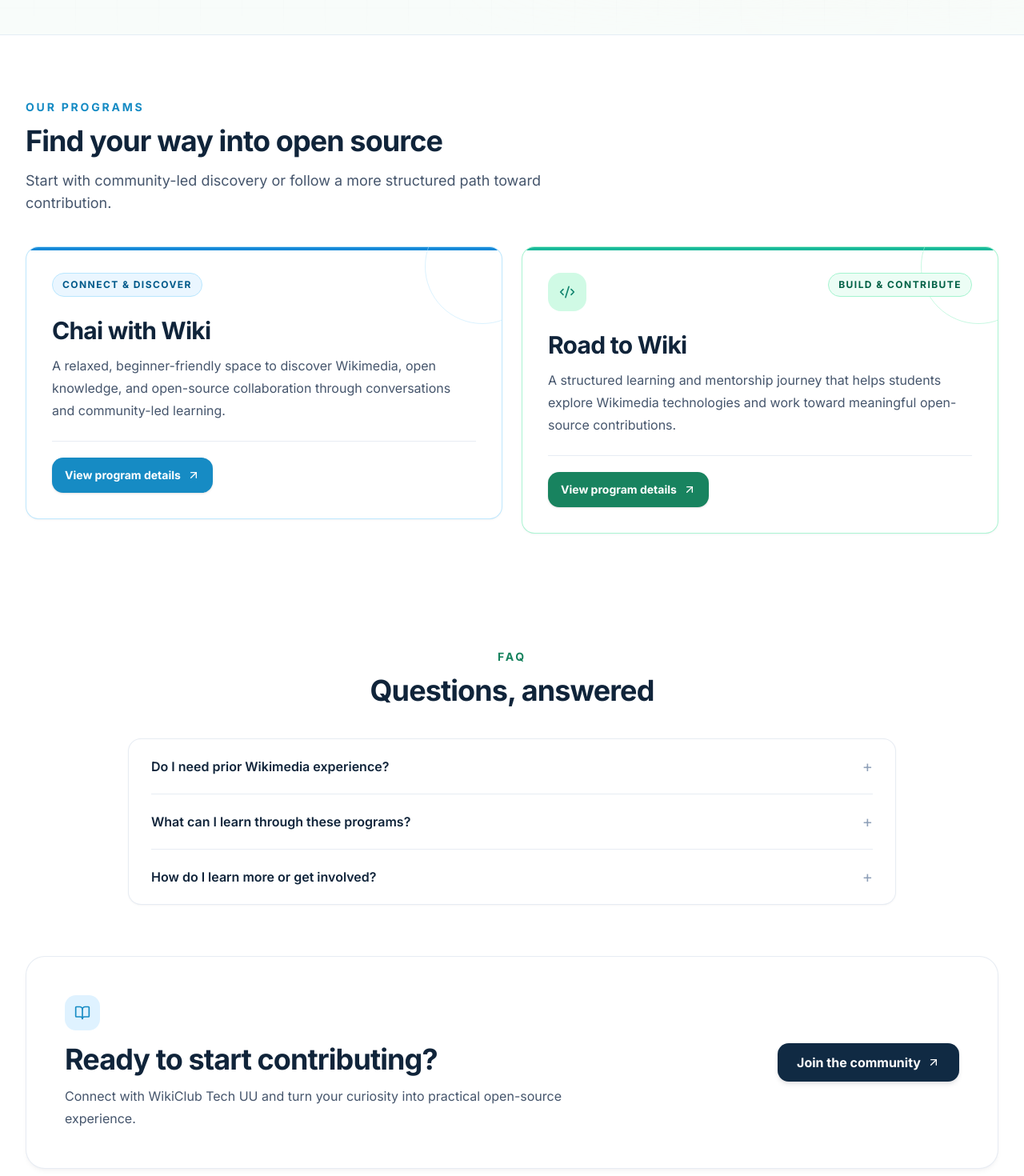
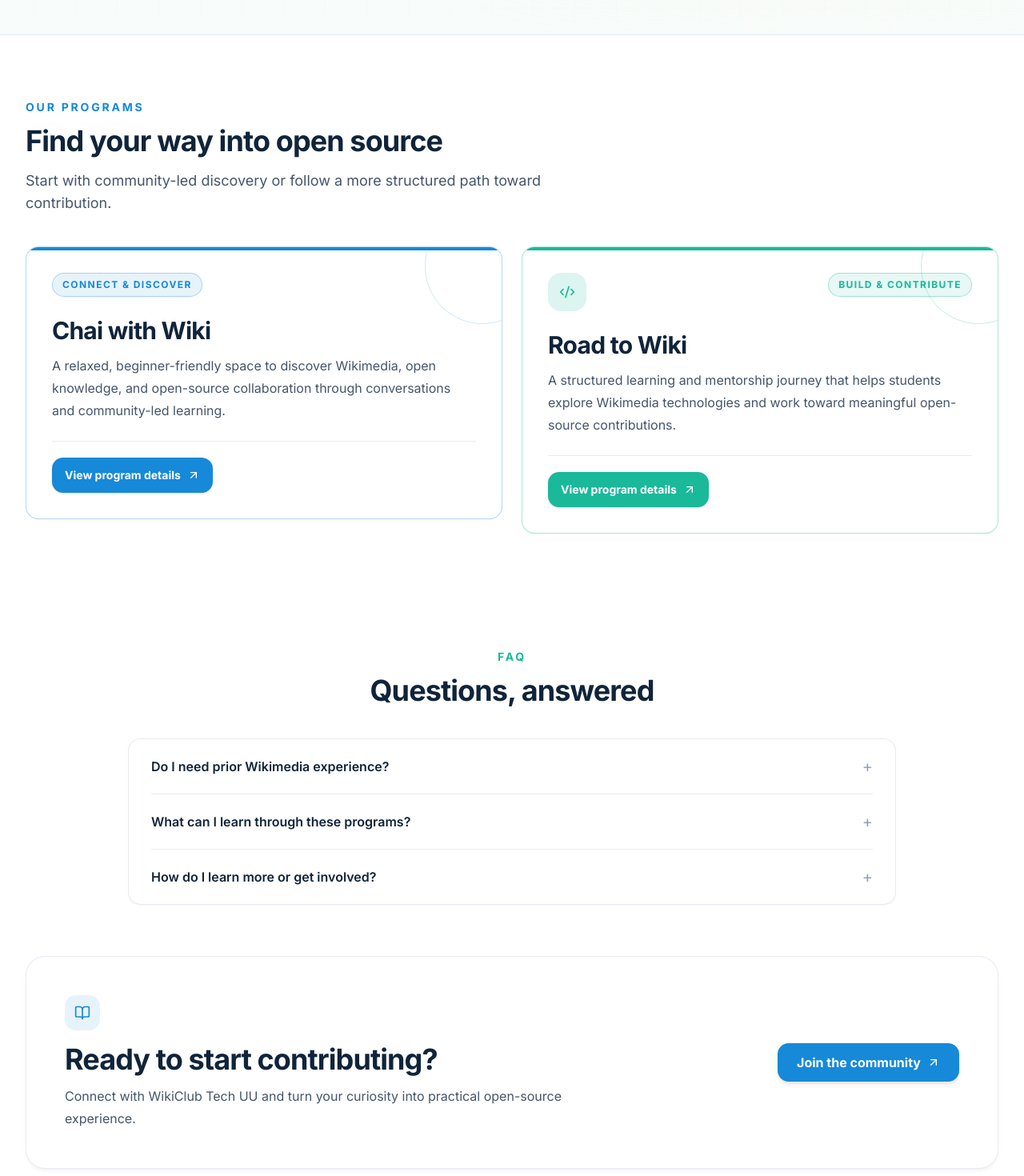
Before and after one commit to wikiclubtechuu/WikiClub-Tech-UU, a Next.js app: page /programs in a window 1280 px wide. Shown: the part 660-2130 px from the top of the page at 80% size. Built offline with nearby package versions, Linux system fonts and the light colour scheme.

Commit message:
Standardize program page blue and mint green accents

```diff
--- a/src/app/programs/page.tsx
+++ b/src/app/programs/page.tsx
@@ -84,8 +84,8 @@
         />
         <div className="relative z-10 mx-auto max-w-7xl px-5 py-14 sm:px-6 sm:py-20 lg:px-8 lg:py-24">
           <div className="max-w-4xl">
-            <span className="inline-flex items-center gap-2 rounded-full border border-sky-200/90 bg-white/75 px-4 py-2 text-sm font-semibold text-sky-800 shadow-sm shadow-sky-900/[0.04] backdrop-blur-sm">
-              <Sparkles className="h-4 w-4 text-sky-600 transition-transform duration-300 hover:rotate-12 hover:scale-110 motion-reduce:transform-none" aria-hidden="true" />
+            <span className="inline-flex items-center gap-2 rounded-full border border-[#1689d8]/30 bg-white/75 px-4 py-2 text-sm font-semibold text-[#1689d8] shadow-sm shadow-sky-900/[0.04] backdrop-blur-sm">
+              <Sparkles className="h-4 w-4 text-[#1689d8] transition-transform duration-300 hover:rotate-12 hover:scale-110 motion-reduce:transform-none" aria-hidden="true" />
               WikiClub Tech UU · Programs
             </span>
 
@@ -126,7 +126,7 @@
         className="mx-auto max-w-7xl scroll-mt-24 bg-white px-5 py-14 sm:px-6 sm:py-20 lg:px-8"
       >
         <div className="mb-8 max-w-2xl sm:mb-10">
-          <p className="text-xs font-bold uppercase tracking-[0.2em] text-[#168BC4] sm:text-sm">
+          <p className="text-xs font-bold uppercase tracking-[0.2em] text-[#1689d8] sm:text-sm">
             Our programs
           </p>
           <h2 className="mt-3 text-3xl font-bold tracking-tight text-[#10243A] sm:text-4xl">
@@ -147,7 +147,7 @@
               <FadeIn key={program.id} delayMs={index * 180}>
               <article
                 id={program.id}
-                className={`group relative isolate overflow-hidden rounded-2xl border bg-white p-6 shadow-sm shadow-slate-900/[0.04] transition duration-300 hover:-translate-y-1 hover:shadow-xl hover:shadow-slate-900/[0.08] sm:p-8 ${isBlue ? "border-sky-200/90 hover:border-sky-300" : "border-emerald-200/90 hover:border-emerald-300"}`}
+                className={`group relative isolate overflow-hidden rounded-2xl border bg-white p-6 shadow-sm shadow-slate-900/[0.04] transition duration-300 hover:-translate-y-1 hover:shadow-xl hover:shadow-slate-900/[0.08] sm:p-8 ${isBlue ? "border-[#1689d8]/30 hover:border-[#1689d8]" : "border-[#19b99a]/35 hover:border-[#19b99a]"}`}
               >
                 <div
                   aria-hidden="true"
@@ -155,17 +155,17 @@
                 />
                 <div
                   aria-hidden="true"
-                  className={`absolute -right-12 -top-12 h-36 w-36 rounded-full border ${isBlue ? "border-sky-200/50" : "border-emerald-200/60"}`}
+                  className={`absolute -right-12 -top-12 h-36 w-36 rounded-full border ${isBlue ? "border-[#1689d8]/20" : "border-[#19b99a]/25"}`}
                 />
 
                 <div className="relative flex items-start justify-between gap-4">
 {!isBlue && Icon && (
-                    <div className="group flex h-12 w-12 shrink-0 items-center justify-center rounded-2xl bg-emerald-100 text-[#12856f] transition-colors duration-300 hover:bg-emerald-200">
+                    <div className="group flex h-12 w-12 shrink-0 items-center justify-center rounded-2xl bg-[#19b99a]/15 text-[#19b99a] transition-colors duration-300 hover:bg-[#19b99a]/25">
                       <Icon className="h-5 w-5 transition-transform duration-300 group-hover:rotate-6 group-hover:scale-110 motion-reduce:transform-none" aria-hidden="true" />
                     </div>
                   )}
                   <span
-                    className={`rounded-full border px-3 py-1.5 text-[10px] font-bold tracking-[0.12em] sm:text-xs ${isBlue ? "border-sky-200 bg-sky-50 text-sky-800" : "border-emerald-200 bg-emerald-50 text-emerald-800"}`}
+                    className={`rounded-full border px-3 py-1.5 text-[10px] font-bold tracking-[0.12em] sm:text-xs ${isBlue ? "border-[#1689d8]/30 bg-[#1689d8]/10 text-[#1689d8]" : "border-[#19b99a]/35 bg-[#19b99a]/10 text-[#19b99a]"}`}
                   >
                     {program.eyebrow}
                   </span>
@@ -184,7 +184,7 @@
                     target="_blank"
                     rel="noopener noreferrer"
                     aria-label={"View more details about " + program.title}
-                    className={`group inline-flex min-h-11 items-center justify-center gap-2 rounded-xl px-4 py-2.5 text-sm font-bold text-white shadow-sm transition hover:-translate-y-0.5 focus-visible:outline-none focus-visible:ring-2 focus-visible:ring-offset-2 ${isBlue ? "bg-[#168BC4] hover:bg-[#0f78c0] focus-visible:ring-sky-500" : "bg-[#18835F] hover:bg-[#0f6f5d] focus-visible:ring-emerald-500"}`}
+                    className={`group inline-flex min-h-11 items-center justify-center gap-2 rounded-xl px-4 py-2.5 text-sm font-bold text-white shadow-sm transition hover:-translate-y-0.5 focus-visible:outline-none focus-visible:ring-2 focus-visible:ring-offset-2 ${isBlue ? "bg-[#1689d8] hover:bg-[#1689d8]/90 focus-visible:ring-[#1689d8]" : "bg-[#19b99a] text-[#0b2540] hover:bg-[#19b99a]/90 focus-visible:ring-[#19b99a]"}`}
                   >
                     View program details <ArrowUpRight className="h-4 w-4 transition-transform duration-300 group-hover:translate-x-0.5 group-hover:-translate-y-0.5 motion-reduce:transform-none" />
                   </a>
@@ -200,7 +200,7 @@
       <FadeIn>
       <section className="mx-auto max-w-5xl bg-white px-5 py-12 sm:px-6 sm:py-16 lg:px-8">
         <div className="text-center">
-          <p className="text-xs font-bold uppercase tracking-[0.2em] text-[#18835F] sm:text-sm">
+          <p className="text-xs font-bold uppercase tracking-[0.2em] text-[#19b99a] sm:text-sm">
             FAQ
           </p>
           <h2 className="mt-3 text-3xl font-bold tracking-tight text-[#10243A] sm:text-4xl">
@@ -211,7 +211,7 @@
         <div className="mt-8 divide-y divide-slate-200/80 overflow-hidden rounded-2xl border border-slate-200/80 bg-white px-5 shadow-sm shadow-slate-900/[0.03] sm:mt-10 sm:px-7">
           {faqs.map((faq) => (
             <details key={faq.q} className="group py-5">
-              <summary className="flex cursor-pointer list-none items-center justify-between gap-4 font-semibold text-[#10243A] transition hover:text-[#168BC4] [&::-webkit-details-marker]:hidden">
+              <summary className="flex cursor-pointer list-none items-center justify-between gap-4 font-semibold text-[#10243A] transition hover:text-[#1689d8] [&::-webkit-details-marker]:hidden">
                 <span>{faq.q}</span>
                 <span
                   aria-hidden="true"
@@ -234,7 +234,7 @@
         <div className="mx-auto max-w-7xl overflow-hidden rounded-3xl border border-slate-200/80 bg-white p-6 shadow-md shadow-slate-900/[0.04] sm:p-10 lg:p-12">
           <div className="flex flex-col gap-7 md:flex-row md:items-center md:justify-between">
             <div className="max-w-2xl">
-              <div className="group flex h-11 w-11 items-center justify-center rounded-xl bg-sky-100 text-[#168BC4] transition-colors duration-300 hover:bg-sky-200">
+              <div className="group flex h-11 w-11 items-center justify-center rounded-xl bg-[#1689d8]/10 text-[#1689d8] transition-colors duration-300 hover:bg-[#1689d8]/20">
                 <BookOpen className="h-5 w-5 transition-transform duration-300 group-hover:-rotate-6 group-hover:scale-110 motion-reduce:transform-none" aria-hidden="true" />
               </div>
               <h2 className="mt-4 text-2xl font-bold tracking-tight text-[#10243A] sm:text-3xl lg:text-4xl">
@@ -249,7 +249,7 @@
               href="https://forms.gle/FGoyrEHC1CuP9hPSA"
               target="_blank"
               rel="noreferrer"
-              className="group inline-flex min-h-12 shrink-0 items-center justify-center gap-2 rounded-xl bg-[#102A43] px-6 py-3 font-bold text-white shadow-md shadow-slate-900/10 transition hover:-translate-y-0.5 hover:bg-[#183B5B] focus-visible:outline-none focus-visible:ring-2 focus-visible:ring-sky-500 focus-visible:ring-offset-2"
+              className="group inline-flex min-h-12 shrink-0 items-center justify-center gap-2 rounded-xl bg-[#1689d8] px-6 py-3 font-bold text-white shadow-md shadow-slate-900/10 transition hover:-translate-y-0.5 hover:bg-[#1689d8]/90 focus-visible:outline-none focus-visible:ring-2 focus-visible:ring-sky-500 focus-visible:ring-offset-2"
             >
               Join the community <ArrowUpRight className="h-4 w-4 transition-transform duration-300 group-hover:translate-x-0.5 group-hover:-translate-y-0.5 motion-reduce:transform-none" />
             </Link>
```
